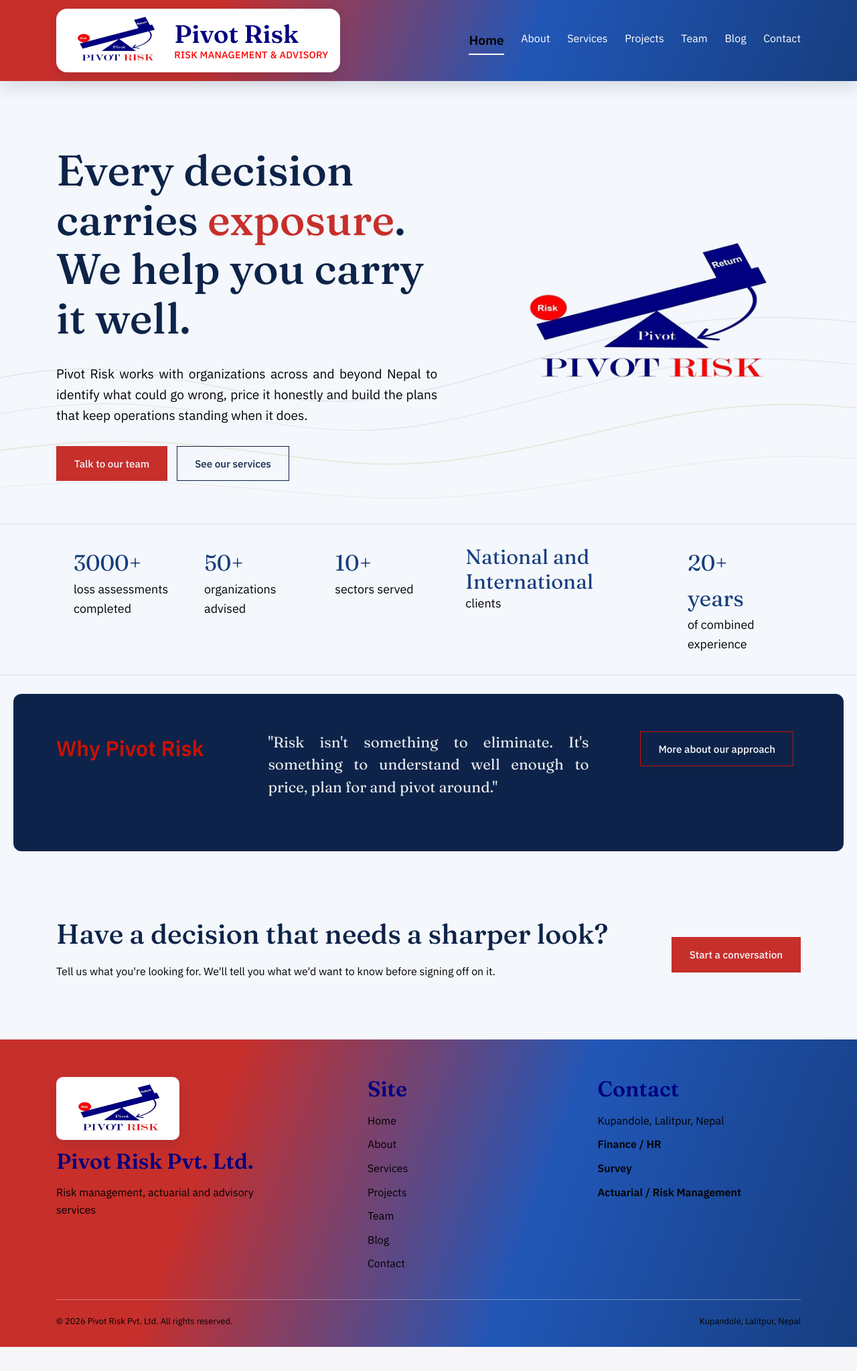
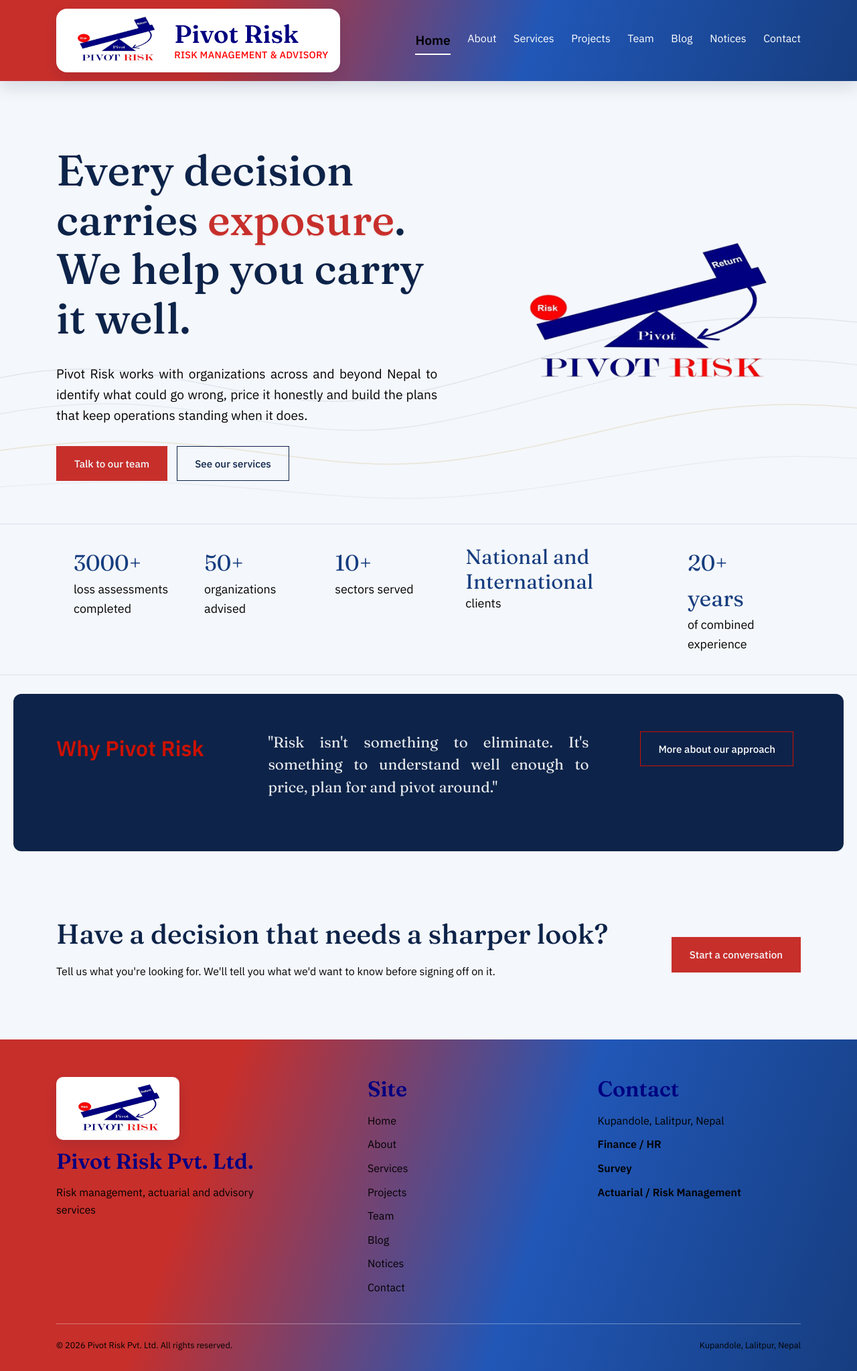
Before and after one commit to Nir010/pivot, a Django app: page / in a window 1280 px wide. Shown: the whole page at 67% size. Before the commit the page ends 2011 px from the top, so only its background shows below. Run offline with Django 5.2, Linux system fonts and the light colour scheme; data comes from the database, SQL or seed files in the repository; data that the repository does not hold is empty.

Commit message:
notice page added

```diff
--- a/home/admin.py
+++ b/home/admin.py
@@ -4,7 +4,11 @@
 # The simplest way: just list the model. Admin builds an editor for it.
 admin.site.register(SiteSettings)
 admin.site.register(TeamMember)
-admin.site.register(Notice)
+@admin.register(Notice)
+class NoticeAdmin(admin.ModelAdmin):
+    list_display = ('title', 'is_active', 'is_important', 'created_at')
+    list_filter = ('is_active', 'is_important')
+    search_fields = ('title', 'body')
 admin.site.register(SocialLink)
 
 # A "ModelAdmin" lets us customise HOW it's listed in the admin.
--- a/home/models.py
+++ b/home/models.py
@@ -73,6 +73,8 @@
 class Notice(models.Model):
     title = models.CharField(max_length=200)
     body = models.TextField(blank=True)
+    image = models.ImageField(upload_to='notices/', blank=True, null=True)
+    pdf_file = models.FileField(upload_to='notices/pdfs/', blank=True, null=True)
     is_active = models.BooleanField(default=True)   # show it or not
     is_important = models.BooleanField(default=False)  # if True, shows as a home-page popup
     created_at = models.DateTimeField(auto_now_add=True)  # set once, on creation
--- a/home/urls.py
+++ b/home/urls.py
@@ -6,5 +6,6 @@
     path("about/", views.about, name="about"),
     path("services/", views.services, name="services"),
     path("team/", views.team, name="team"),
+    path("notices/", views.notices_list, name="notices"),
     path("contact/", views.contact, name="contact"),
 ]
--- a/home/views.py
+++ b/home/views.py
@@ -36,11 +36,16 @@
 
 # The home page. Shows an important-notice popup when one is ticked.
 def home(request):  # view function
-    # Fetch active AND important notices
-    notices = Notice.objects.filter(is_active=True, is_important=True)
+    # Fetch active AND important notices (for popup)
+    important_notices = Notice.objects.filter(is_active=True, is_important=True)
+    # All active notices (to show as a list on the home page)
+    active_notices = Notice.objects.filter(is_active=True).order_by('-created_at')
 
     # Pass them to the template under the name "notices"
-    return render(request, "home/index.html", {"notices": notices})
+    return render(request, "home/index.html", {
+        "notices": important_notices,
+        "active_notices": active_notices,
+    })
 
 
 # About page. Mostly fixed prose; the shared header/footer
@@ -95,3 +100,8 @@
         return redirect("contact")
 
     return render(request, "home/contact.html")
+
+
+def notices_list(request):
+    notices = Notice.objects.filter(is_active=True).order_by('-created_at')
+    return render(request, 'home/notices.html', {'notices': notices})
--- a/templates/base.html
+++ b/templates/base.html
@@ -34,6 +34,7 @@
           <li><a href="{% url 'project_list' %}"{% if request.path == '/projects/' %} class="active"{% endif %}>Projects</a></li>
           <li><a href="{% url 'team' %}"{% if request.path == '/team/' %} class="active"{% endif %}>Team</a></li>
           <li><a href="{% url 'blog_list' %}"{% if request.path == '/blog/' %} class="active"{% endif %}>Blog</a></li>
+          <li><a href="{% url 'notices' %}"{% if request.path == '/notices/' %} class="active"{% endif %}>Notices</a></li>
           <li><a href="{% url 'contact' %}"{% if request.path == '/contact/' %} class="active"{% endif %}>Contact</a></li>
         </ul>
       </div>
@@ -58,6 +59,7 @@
               <li><a href="{% url 'project_list' %}">Projects</a></li>
               <li><a href="{% url 'team' %}">Team</a></li>
               <li><a href="{% url 'blog_list' %}">Blog</a></li>
+              <li><a href="{% url 'notices' %}">Notices</a></li>
               <li><a href="{% url 'contact' %}">Contact</a></li>
             </ul>
           </div>
--- a/templates/home/index.html
+++ b/templates/home/index.html
@@ -197,4 +197,5 @@
     {% endfor %}
   </div>
 </div>
-{% endif %} {% endblock extra_js %}
+{% endif %}
+{% endblock extra_js %}
```
Also changed, not shown: templates/home/notices.html (added, +37 -0 lines), home/migrations/0016_notice_image_notice_pdf_file.py (added).
